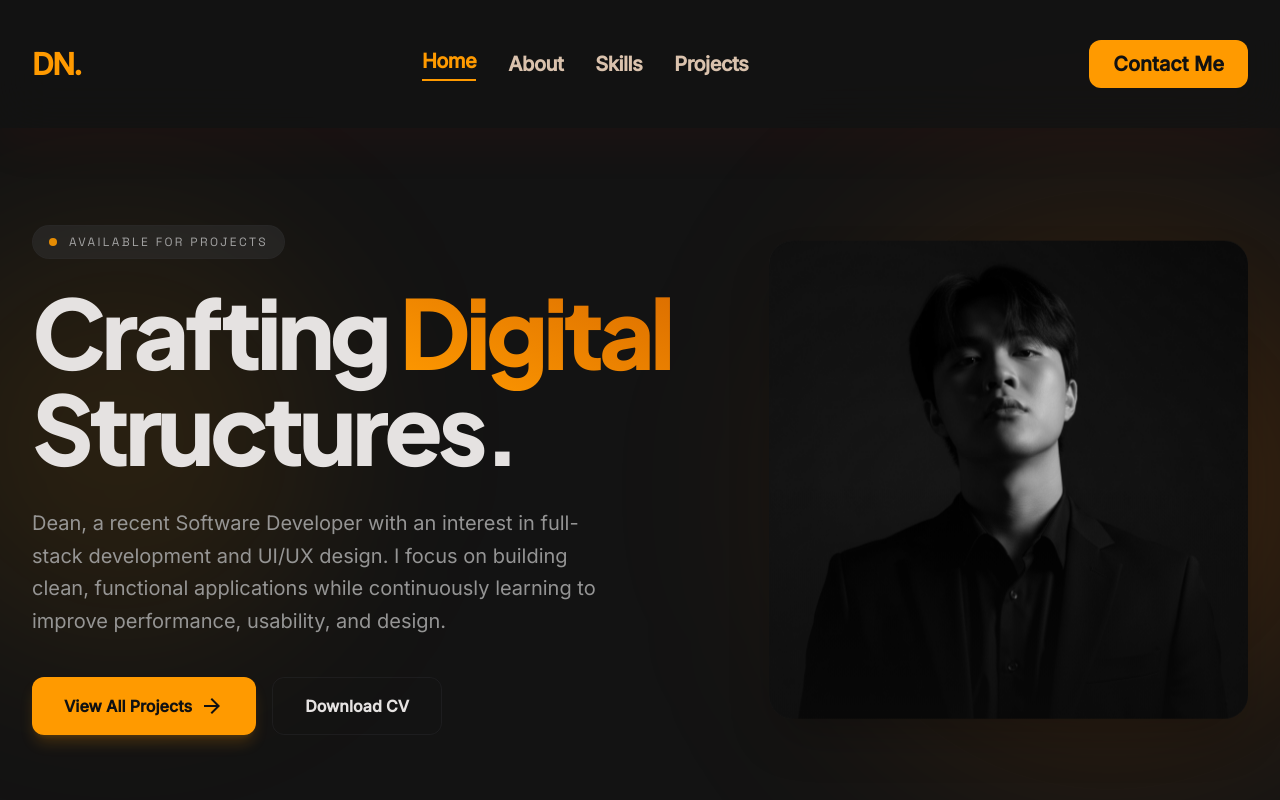
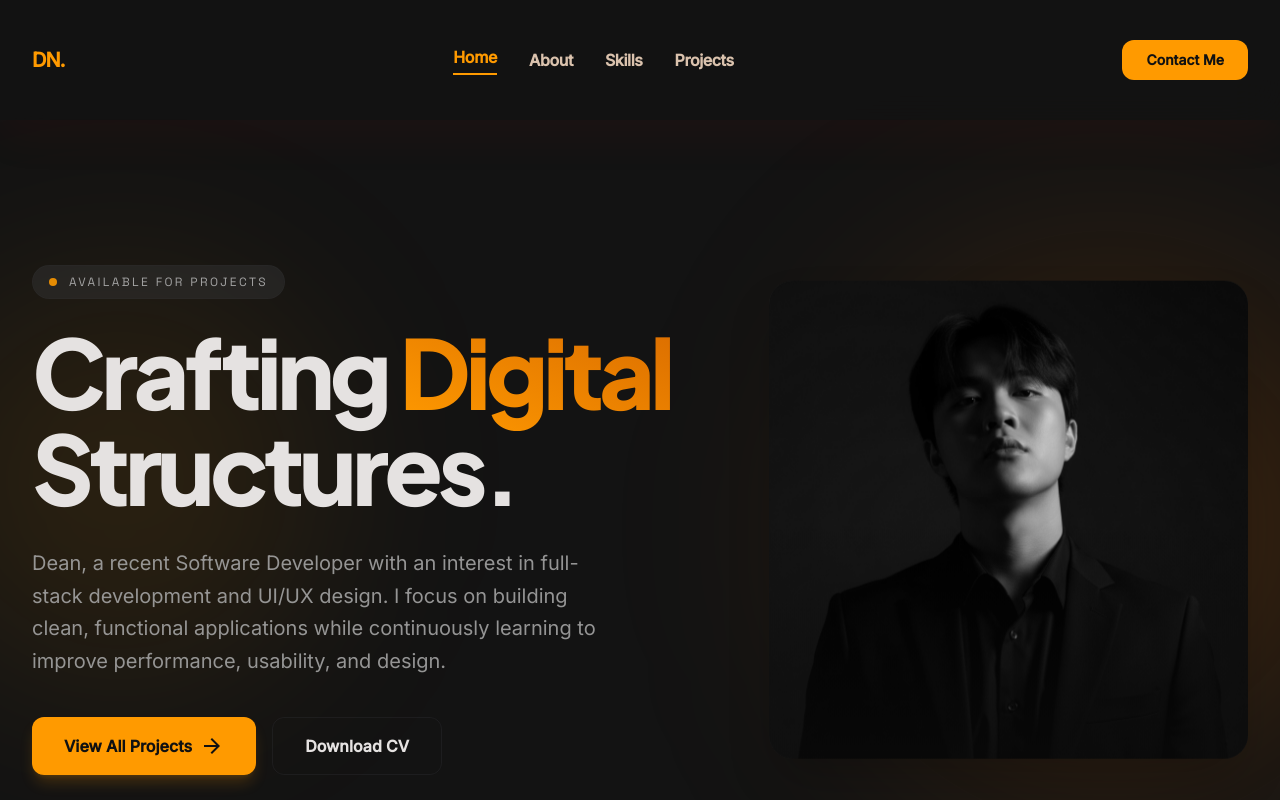
Before and after one commit to dinmaku/my_portfolio, a Vue app: page / in a window 1280 px wide. Shown: the top 800 px of the page. Built offline with nearby package versions, Linux system fonts and the light colour scheme.

Commit message:
Adjusting some sizes

```diff
--- a/src/components/Navigation.vue
+++ b/src/components/Navigation.vue
@@ -3,12 +3,12 @@
     <div class="flex justify-between items-center px-8 py-10 max-w-7xl mx-auto">
 
       <!-- Logo / Brand -->
-      <div class="text-3xl font-black tracking-tighter text-[#FF9A00] uppercase font-lowercase ">
+      <div class="text-xl font-black tracking-tighter text-[#FF9A00] uppercase font-lowercase ">
         dn.
       </div>
 
       <!-- Desktop Links -->
-      <div class="hidden md:flex items-center gap-8 font-plus-jakarta text-xl font-bold tracking-tight">
+      <div class="hidden md:flex items-center gap-8 font-plus-jakarta text-md font-bold tracking-tight">
         <a
           :class="linkClass('home')"
           @click.prevent="scrollToSection('home')"
@@ -34,7 +34,7 @@
       <!-- Contact Button -->
       <button
         @click="$emit('open-contact')"
-        class="bg-primary-container text-xl cursor-pointer text-on-primary-fixed px-6 py-2.5 rounded-xl font-bold text-sm hover:scale-105 active:scale-95 transition-all duration-300 hover:bg-primary"
+        class="bg-primary-container text-md cursor-pointer text-on-primary-fixed px-6 py-2.5 rounded-xl font-bold text-sm hover:scale-105 active:scale-95 transition-all duration-300 hover:bg-primary"
       >
         Contact Me
       </button>
--- a/src/pages/HomeView.vue
+++ b/src/pages/HomeView.vue
@@ -1,6 +1,5 @@
 <template>
-  <main class="pt-10">
-    <!-- Removed class="reveal-up" from root elements because sections manage their own internal reveal animations -->
+  <main class="pt-20">
     <Hero id="home" />
     <About id="about" />
     <Skills id="skills" />
```
